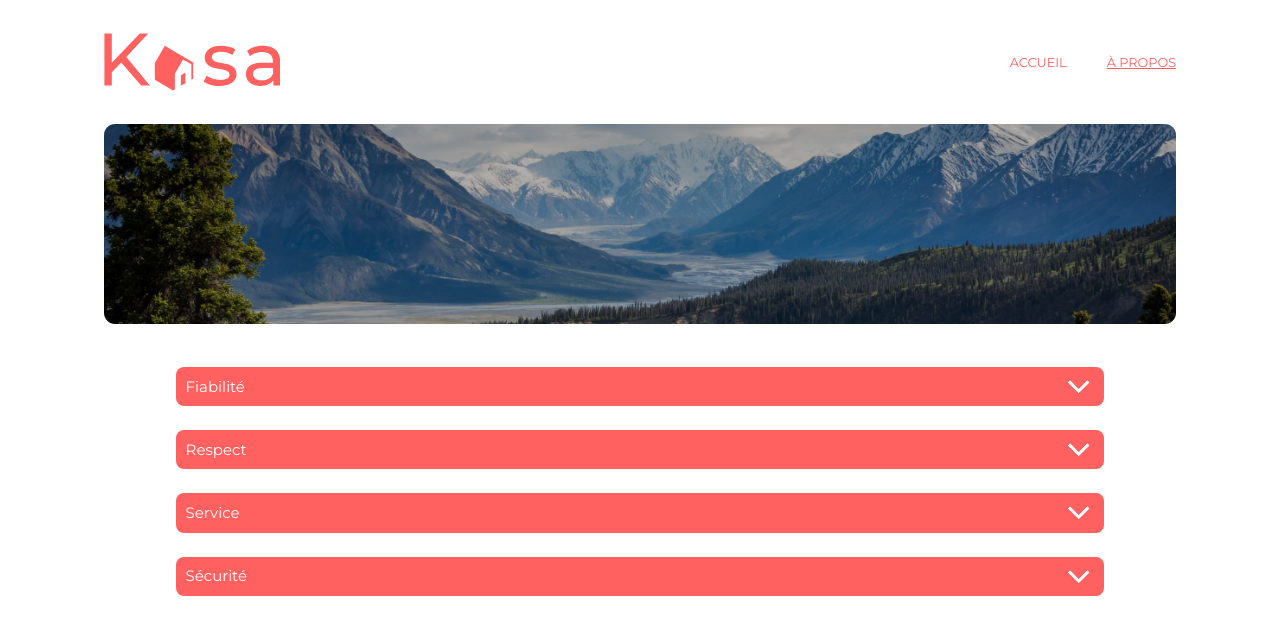
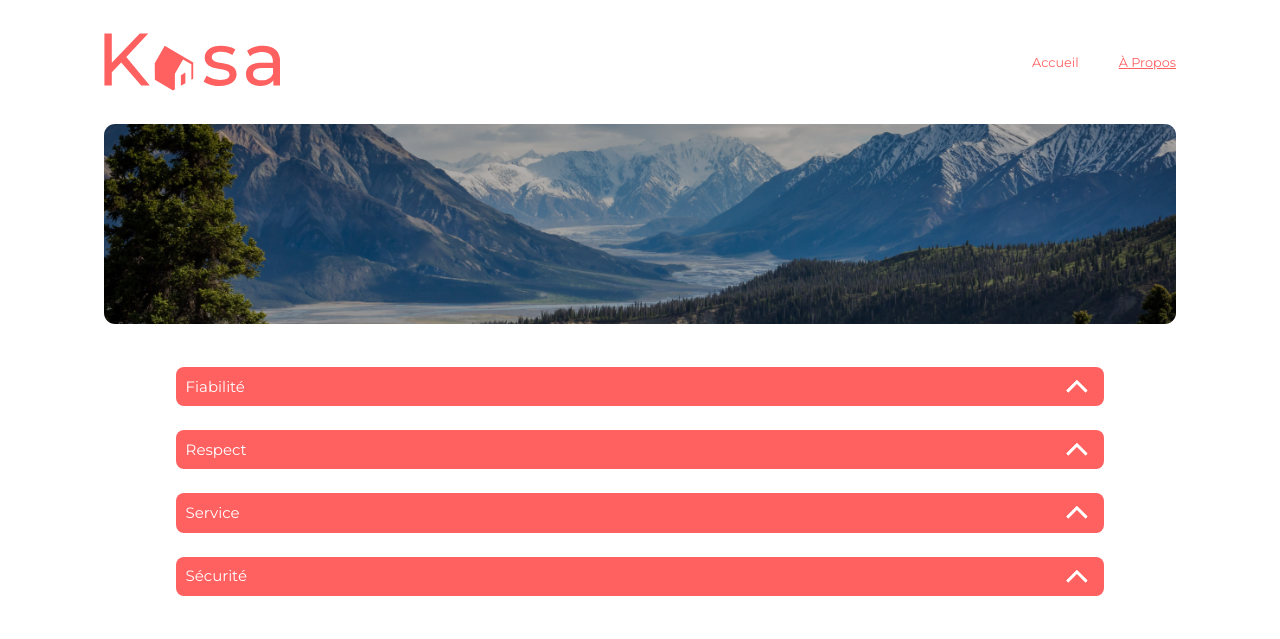
Before and after one commit to Maevath/oc_kasa, a React (Create React App) app: page /about in a window 1280 px wide. Shown: the top 639 px of the page. Built offline with nearby package versions, Linux system fonts and the light colour scheme.

Commit message:
correction chevron Dropdown + NavLink

```diff
--- a/src/assets/styles/_animation.scss
+++ b/src/assets/styles/_animation.scss
@@ -41,13 +41,14 @@
 ///////////////////// DROPDOWNS
 .arrow {
     width: 1.6rem;
-    transform: rotate(270deg);
+    transform: rotate(90deg);
     transition: transform 1s ease;
+    margin: 0 0.5rem 0 0;
 }
 
 .flipped {
-    transform: rotateY(180deg) rotate(90deg);
-    // margin: 0 6px 0 0;
+    transform: rotateY(180deg) rotate(270deg);
+    margin: 0 0.5 0 0;
 }
 
 
--- a/src/components/dropdwon/dropdown.scss
+++ b/src/components/dropdwon/dropdown.scss
@@ -32,7 +32,6 @@
 .dropdown {
     overflow: hidden;
     transition: height 0.3s ease-out;
-
 }
 
 .dropdown-text {
--- a/src/layout/header/Header.jsx
+++ b/src/layout/header/Header.jsx
@@ -1,20 +1,34 @@
-import React from 'react';
+import React, { useEffect, useState } from 'react';
 import Logo from '../../components/svg/LogoKasa';
 import { NavLink } from 'react-router-dom';
 
 const Navbar = () => {
+    const [isDesktop, setIsDesktop] = useState(window.innerWidth > 768);
+
+    useEffect(() => {
+        const handleResize = () => {
+            setIsDesktop(window.innerWidth > 1400);
+        };
+
+        window.addEventListener('resize', handleResize);
+
+        return () => {
+            window.removeEventListener('resize', handleResize);
+        };
+    }, []);
+
     return (
         <div className="header">
             <Logo />
             <ul className="navbar">
                 <li>
                     <NavLink to="/home" className={nav => (nav.isActive ? "nav-active" : "")}>
-                        ACCUEIL
+                        {isDesktop ? 'Accueil' : 'ACCUEIL'}
                     </NavLink>
                 </li>
                 <li>
                     <NavLink to="/about" className={nav => (nav.isActive ? "nav-active" : "")}>
-                        À&nbsp;PROPOS
+                        {isDesktop ? 'À Propos' : 'À PROPOS'}
                     </NavLink>
                 </li>
             </ul>
```
